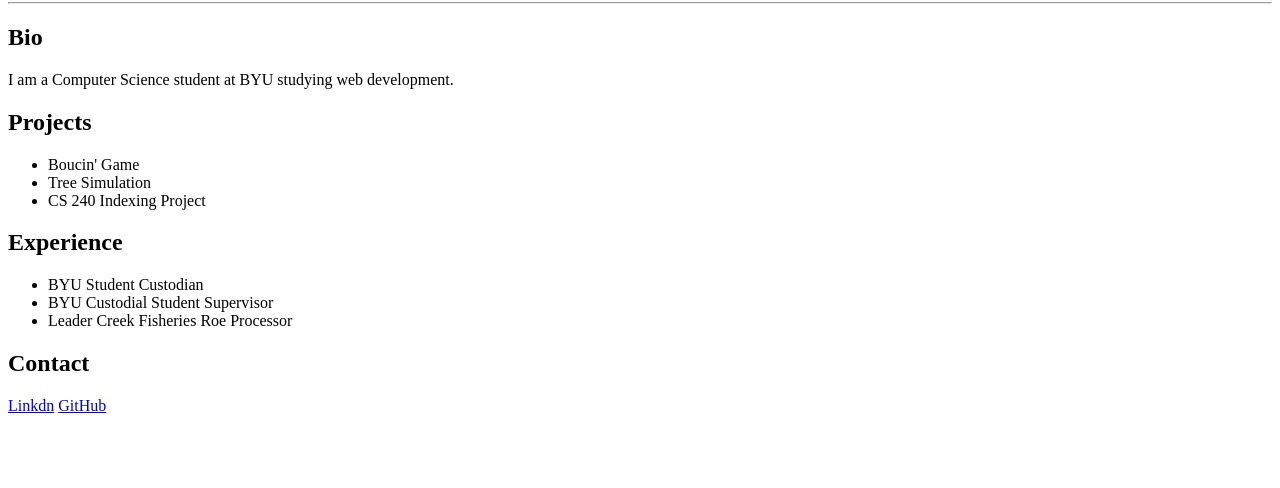
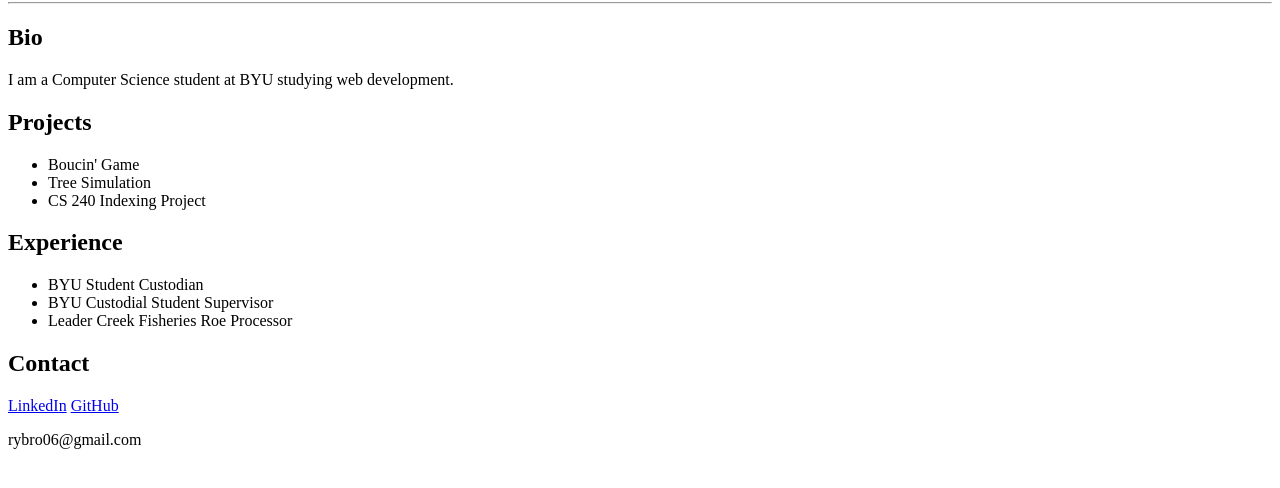
Before and after one commit to Rybro06/portfolio, a plain HTML site: page index.html in a window 1280 px wide. Shown: the part 78-566 px from the top of the page. Drawn offline with Linux system fonts and the light colour scheme.

Commit message:
fixed links and added email

```diff
--- a/index.html
+++ b/index.html
@@ -21,8 +21,9 @@
 		<li>Leader Creek Fisheries Roe Processor</li>
 	</ul>
 	<h2>Contact</h2>
-	<a href="www.linkdn.com">Linkdn</a>
-	<a href="www.github.com">GitHub</a>
+	<a href="http://www.linkedin.com/in/rgbrown6">LinkedIn</a>
+	<a href="http://www.github.com/Vibroblade06">GitHub</a>
+	<p>rybro06@gmail.com</p>
 </body>
 
 </html>
```
